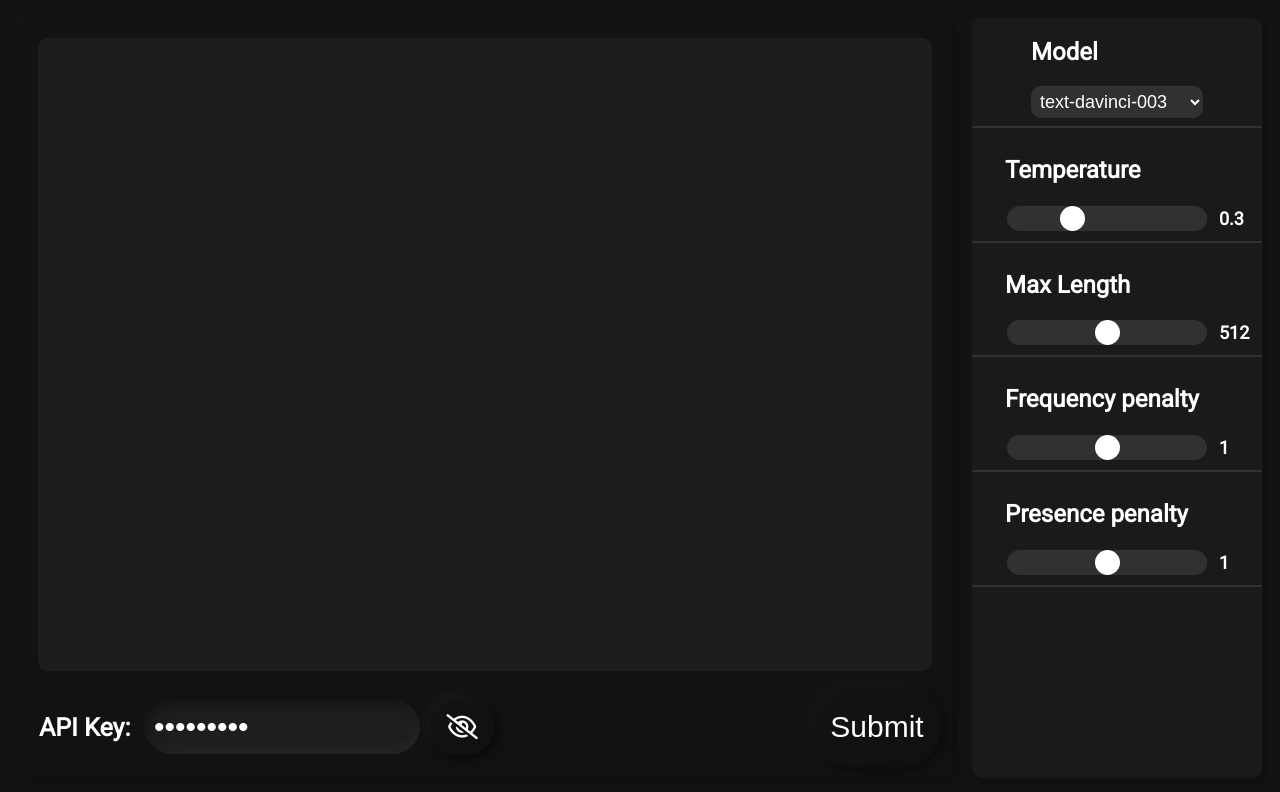
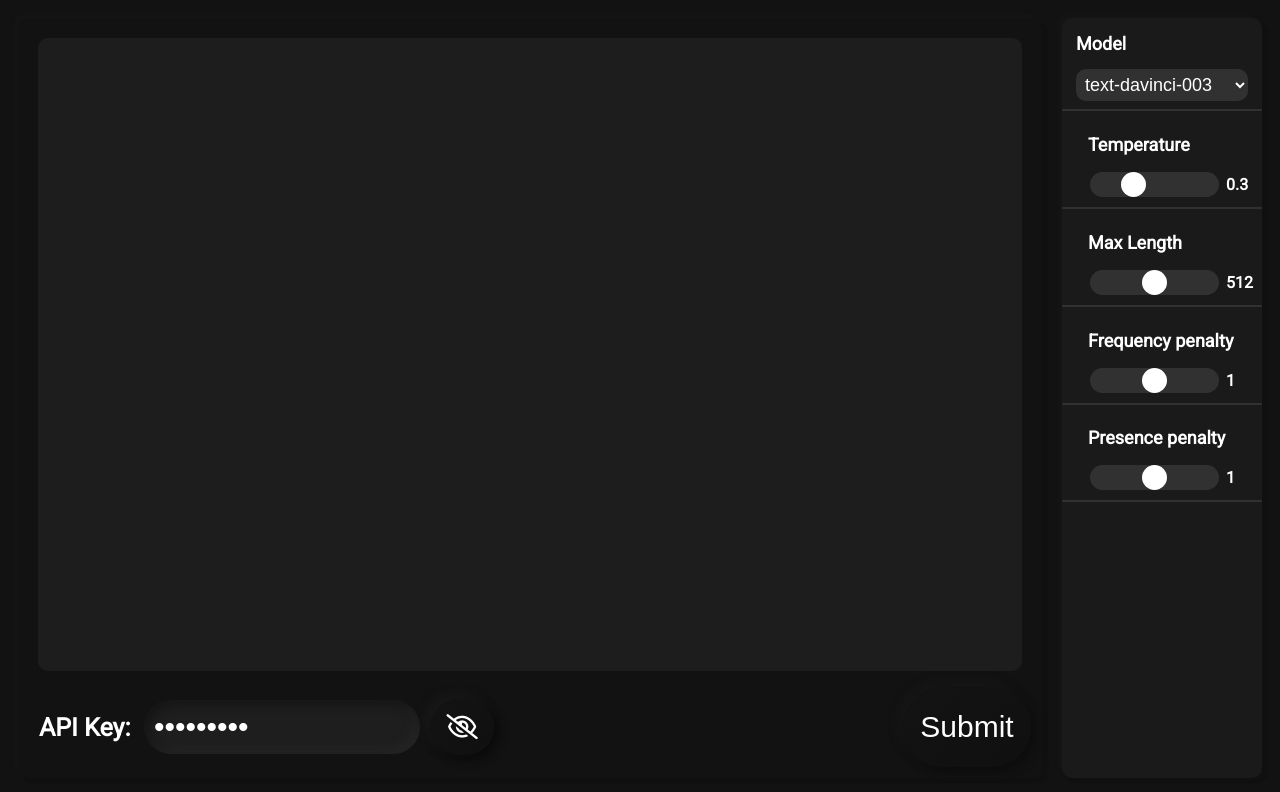
Before and after one commit to SamsterJam/OpenAI_API_NodeJS_Server, a website: page views/index.html in a window 1280 px wide. Drawn offline with Linux system fonts and the light colour scheme; files that its build step writes are made by us from their sources; files whose address does not match are found by name.

Commit message:
Compacted website further

```diff
--- a/public/css/main.css
+++ b/public/css/main.css
@@ -1,6 +1,7 @@
 html {
     background-color: #121212;
     font-family: 'Roboto', sans-serif;
+    overflow: hidden;
 }
 
 #flexarea{
@@ -172,8 +173,8 @@ option{
     height: 95vh;
     width: 20vw;
     margin: 10px;
-    min-width: 290px;
-    max-width: 290px;
+    min-width: 200px;
+    max-width: 200px;
     color: white;
 
     border-radius: 10px;
@@ -203,7 +204,7 @@ hr{
 .slider {
     -webkit-appearance: none;
     appearance: none;
-    width: 200px;
+    width: auto;
     height: 25px;
     background: rgba(255, 255, 255, 0.1);
     outline: none;
@@ -236,14 +237,19 @@ hr{
     vertical-align: middle;
 }
 
+h2{
+    font-size: large;
+}
+
 h5{
     vertical-align: middle;
     margin: auto;
-    margin-left: 10px;
+    margin-left: 5px;
     max-width: 10px;
     width: 10px;
-    font-size: large;
+    font-size: medium;
 }
+
 
 
 
```
